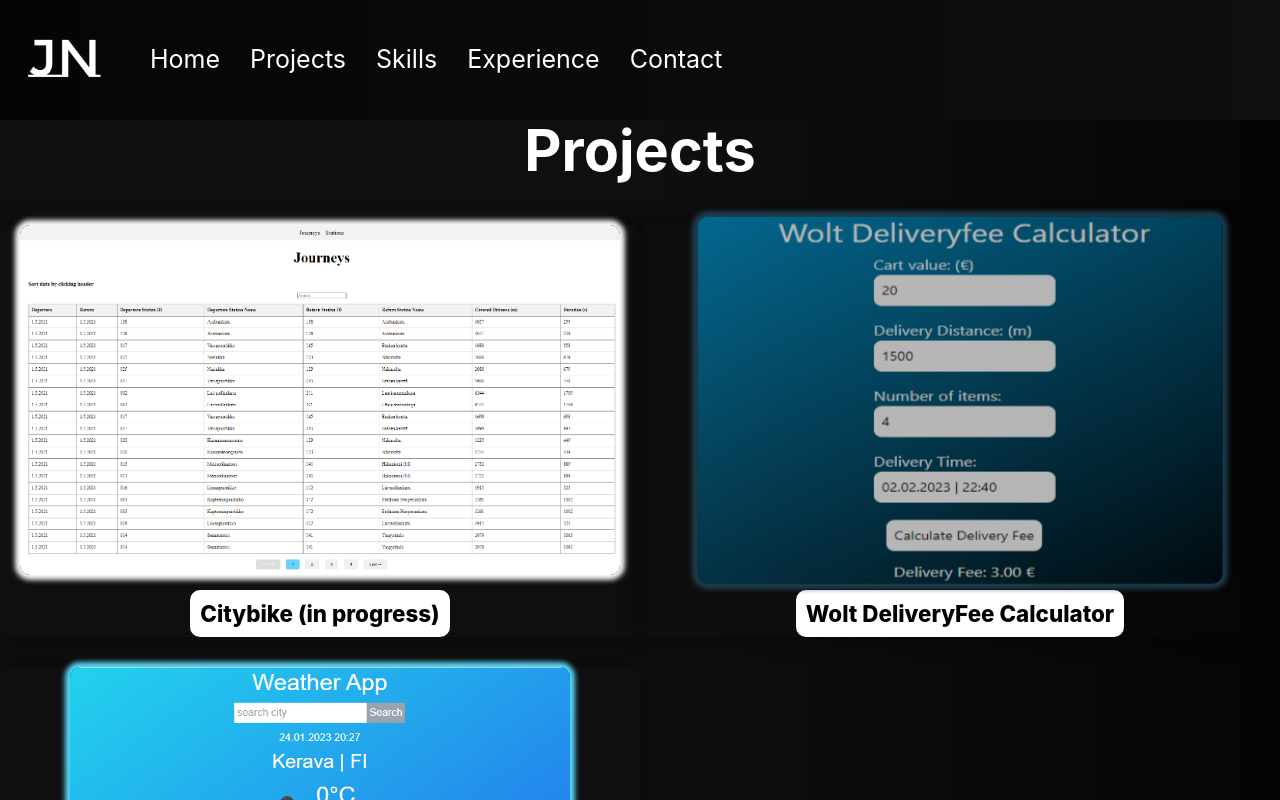
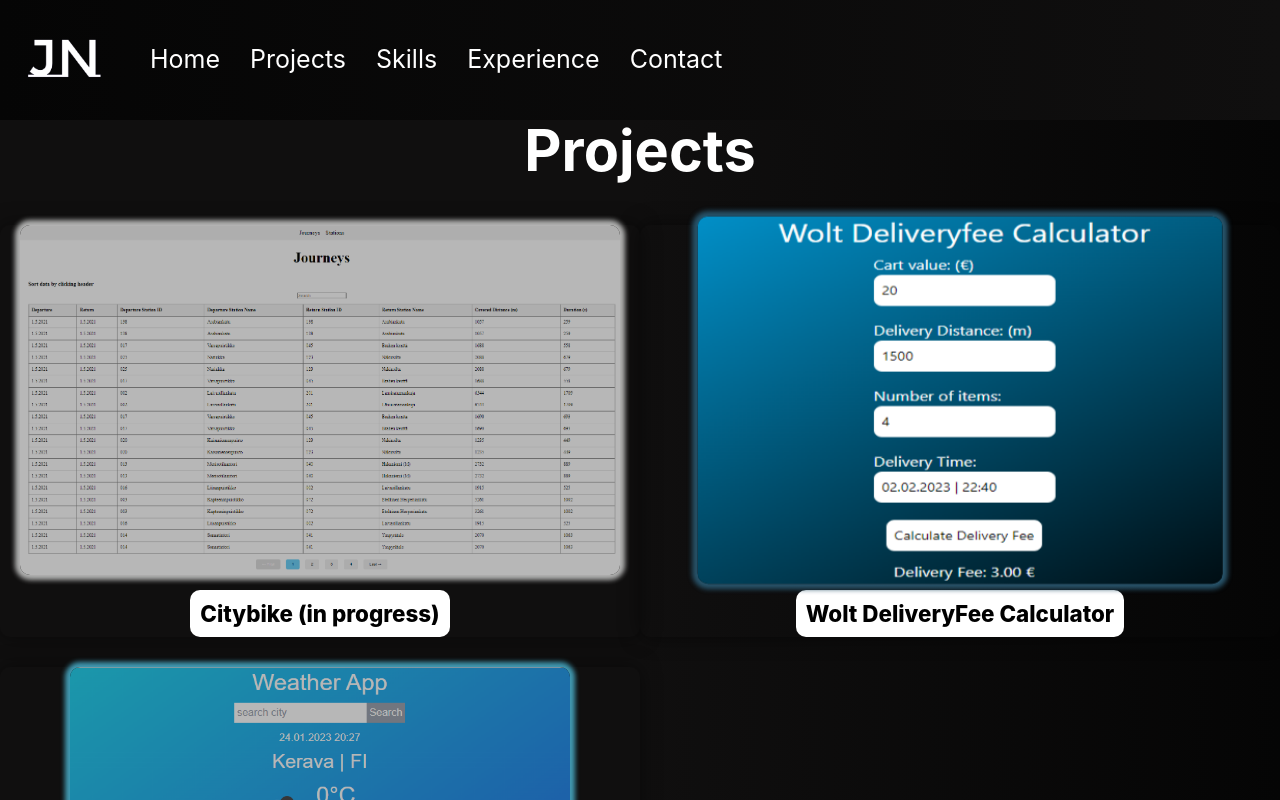
Before and after one commit to Nekmayne/personal-website, a React (Create React App) app: page / in a window 1280 px wide. In both pictures the pointer is over the picture 960 px from the left and 1183 px from the top of the page. Shown: the part 783-1583 px from the top of the page. Built offline with nearby package versions, Linux system fonts and the light colour scheme.

Commit message:
project style change

```diff
--- a/src/components/Projects.css
+++ b/src/components/Projects.css
@@ -73,10 +73,11 @@
   transition: 0.3s ease-in-out;
   border-radius: 10px;
   box-shadow: 0 0 5px 5px #29556c;
+  opacity: 0.7;
 }
 
 .project-img:hover {
-  opacity: 0.7;
+  opacity: 1;
 }
 
 .project2-img {
@@ -87,10 +88,11 @@
   transition: 0.3s ease-in-out;
   border-radius: 10px;
   box-shadow: 0 0 5px 5px #57d6f9;
+  opacity: 0.7;
 }
 
 .project2-img:hover {
-  opacity: 0.7;
+  opacity: 1;
 }
 
 .project3-img {
@@ -101,10 +103,11 @@
   transition: 0.3s ease-in-out;
   border-radius: 10px;
   box-shadow: 0 0 5px 5px #f7f8f7;
+  opacity: 0.7;
 }
 
 .project3-img:hover {
-  opacity: 0.7;
+  opacity: 1;
 }
 
 @media screen and (max-width: 1700px) {
```
